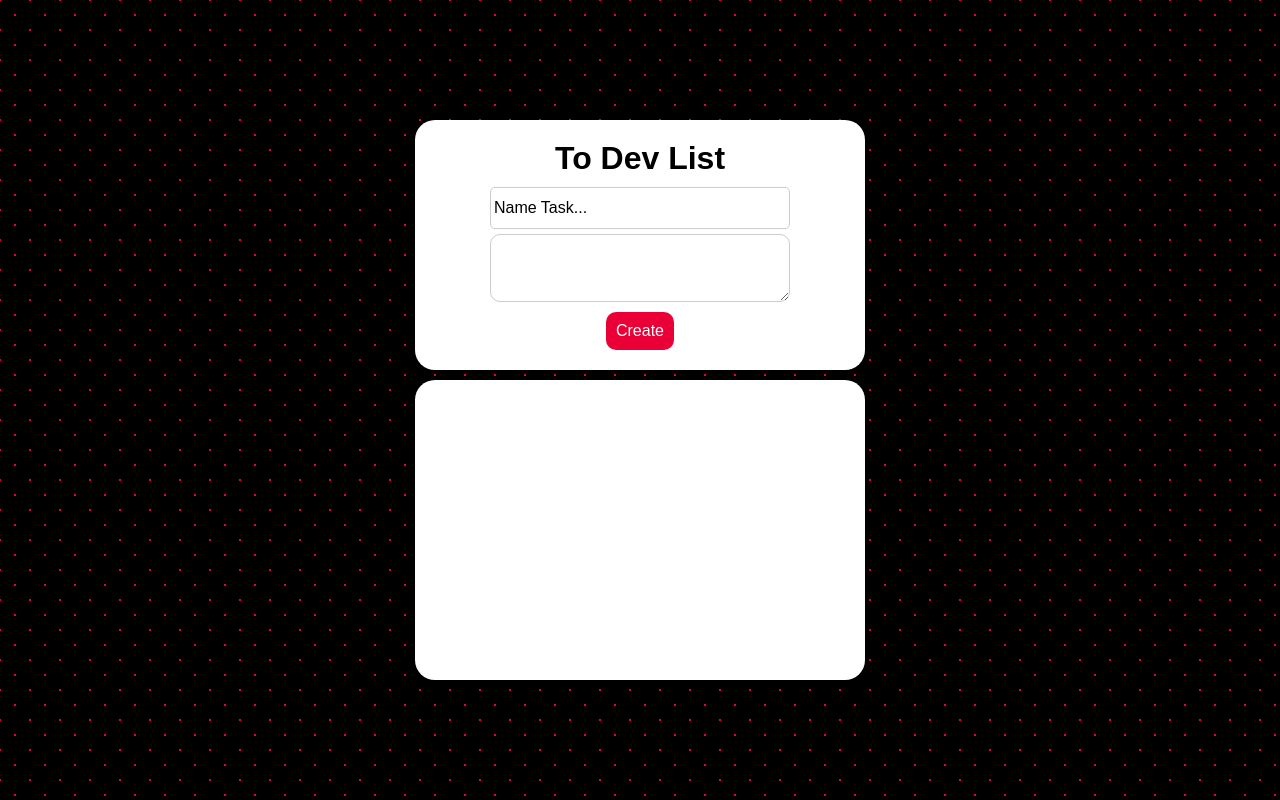
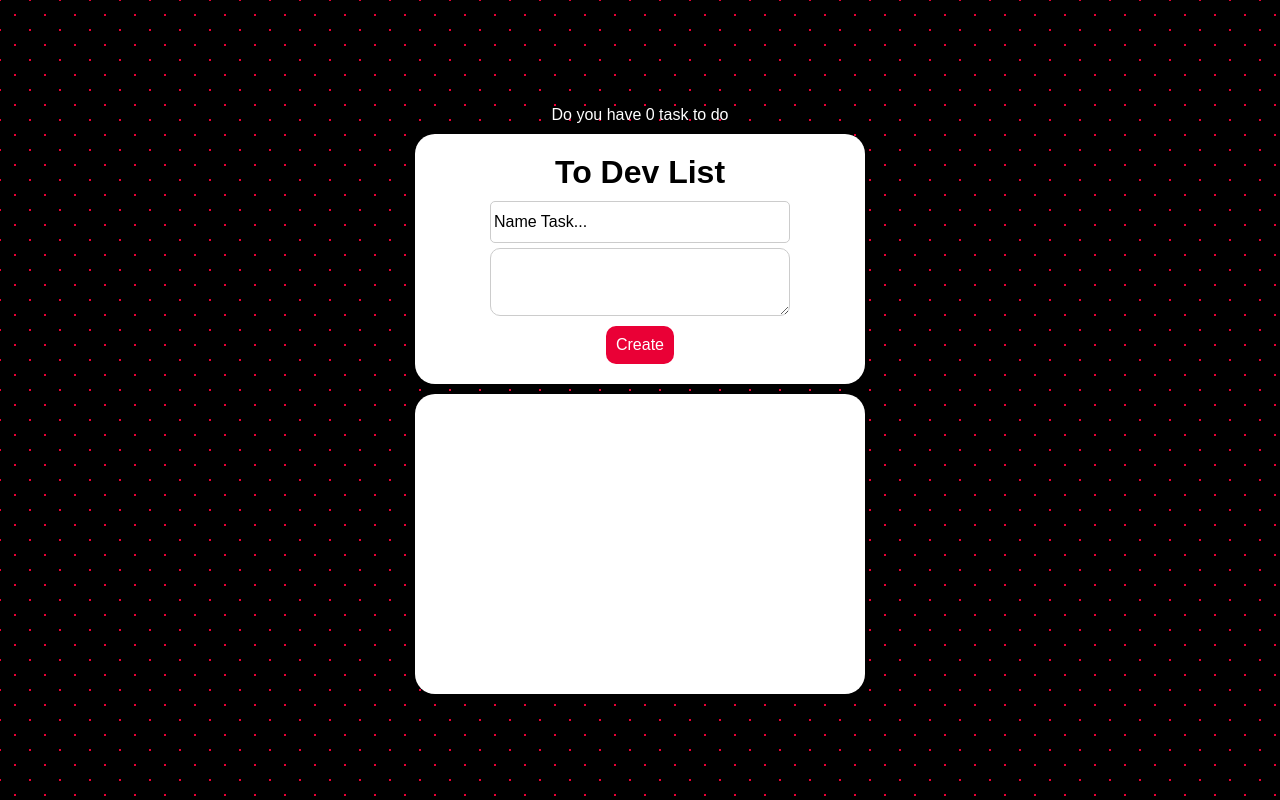
Before and after one commit to Frasato/to-do-list-ReactJS, a React (Create React App) app: page / in a window 1280 px wide. Built offline with nearby package versions, Linux system fonts and the light colour scheme.

Commit message:
Refatoring using Memo e Callback hooks

```diff
--- a/src/App.js
+++ b/src/App.js
@@ -1,4 +1,4 @@
-import { useState, useEffect } from "react";
+import { useState, useEffect, useMemo, useCallback } from "react";
 import Task from "./components/Task/Task.js";
 import './styles/app.css';
 
@@ -22,15 +22,19 @@ export default function App() {
 
   }, []);
 
-  function handleNameTask(event){
+  const lengthTasks = useMemo(()=>{
+    return tasks.length;
+  }, [tasks]);
+
+  const handleNameTask = useCallback((event)=> {
     const nameTask = event.target.value;
     setName(nameTask);
-  }
+  }, []);
 
-  function handleDescription(event){
+  const handleDescription = useCallback((event)=> {
     const descriptionTask = event.target.value;
     setDescription(descriptionTask);
-  }
+  }, []);
 
   function createTask(event){
     event.preventDefault();
@@ -42,6 +46,8 @@ export default function App() {
         }
       ];
       setTasks([ ...tasks, ...taskObj]);
+      setDescription('');
+      setName('Name Task...');
     }else{
       alert('Something is empyt...');
     }
@@ -56,6 +62,9 @@ export default function App() {
 
   return (
     <div className="body">
+      {
+        lengthTasks > 1? <h1>Do you have {lengthTasks} tasks to do</h1> : <h1>Do you have {lengthTasks} task to do</h1>
+      }
       <div className="container-header">
         <h1 className="title">To Dev List</h1>
         <input type="text" placeholder="Task name..." value={name} onChange={handleNameTask}/>
--- a/src/styles/app.css
+++ b/src/styles/app.css
@@ -11,6 +11,10 @@ div.body{
     flex-direction: column;
     align-items: center;
     justify-content: center;
+}
+div.body > h1{
+    color: white;
+    margin-bottom: 10px;
 }
 
 div.container-header{
```
